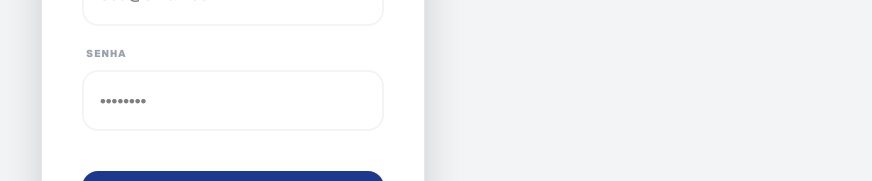
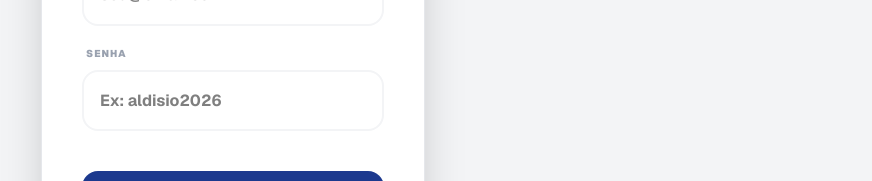
Before and after one commit to thomasfarias95/ctjudo, a Next.js app: page /login in a window 1280 px wide. Shown: the part 423-604 px from the top of the page, without its empty margins (407-1279 px from the left). Built offline with nearby package versions, Linux system fonts and the light colour scheme; no server answers.

Commit message:
"style: refina interface de login e navegacao do professor"

```diff
--- a/src/app/login/page.tsx
+++ b/src/app/login/page.tsx
@@ -44,7 +44,7 @@ export default function LoginPage() {
   return (
     <div className="min-h-screen flex flex-col items-center justify-center bg-gray-100 p-4">
 
-      {/* BOTÃO VOLTAR - FONTE BLACK E DESTAQUE */}
+      {/* BOTÃO VOLTAR - AJUSTADO PARA MELHOR LEITURA */}
       <div className="w-full max-w-sm mb-6 flex justify-start">
         <Link
           href="/"
@@ -57,7 +57,6 @@ export default function LoginPage() {
 
       <form onSubmit={handleLogin} className="bg-white p-10 rounded-[2.5rem] shadow-2xl w-full max-w-sm border border-gray-200">
 
-        {/* Logo do CT Ferroviário */}
         <div className="flex justify-center mb-8">
           <Image
             src="/logo.png"
@@ -95,7 +94,7 @@ export default function LoginPage() {
             <label className="block text-[10px] font-black text-gray-400 uppercase mb-2 ml-1 tracking-widest text-left">Senha</label>
             <input
               type="password"
-              placeholder="••••••••"
+              placeholder="Ex: aldisio2026" // AJUDANDO O PROFESSOR A LEMBRAR O PADRÃO
               className="w-full p-4 border-2 border-gray-100 rounded-2xl focus:outline-none focus:ring-4 focus:ring-blue-100 text-black transition font-bold"
               value={senha}
               onChange={(e) => setSenha(e.target.value)}
```
